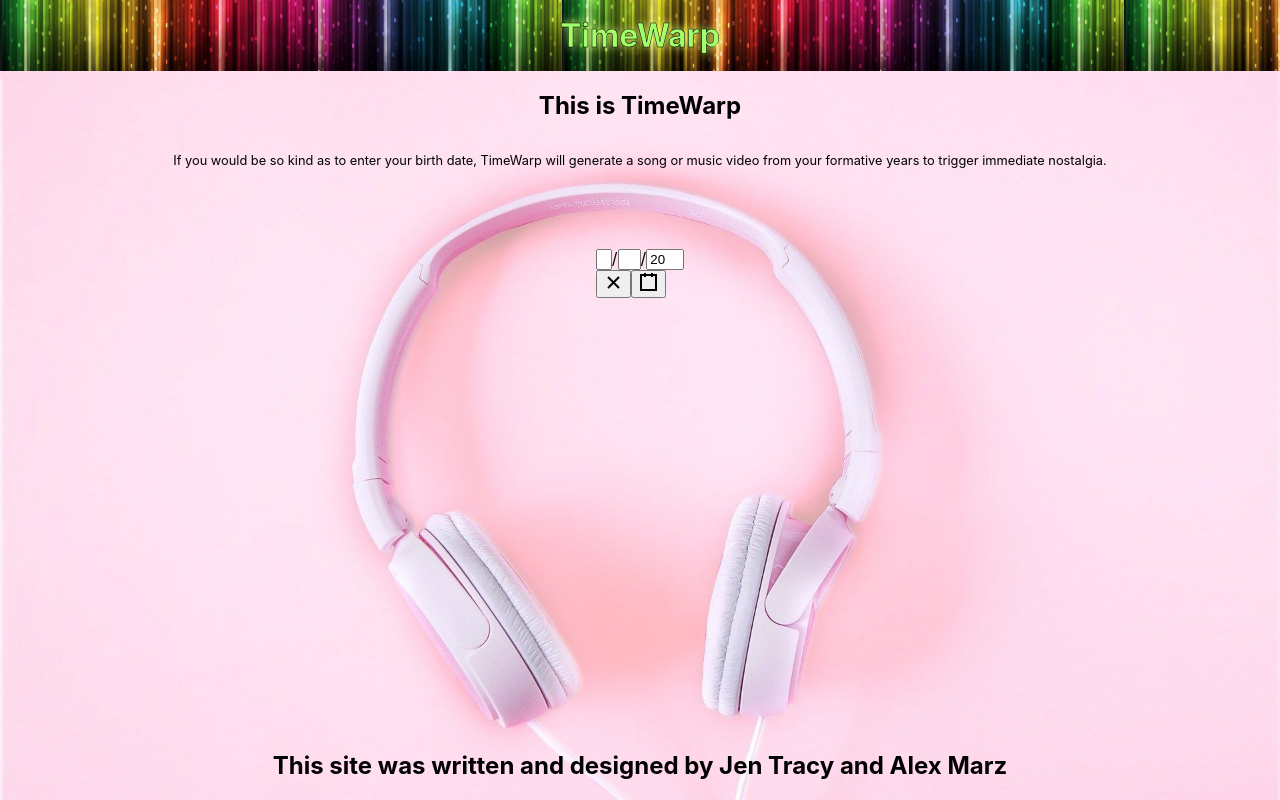
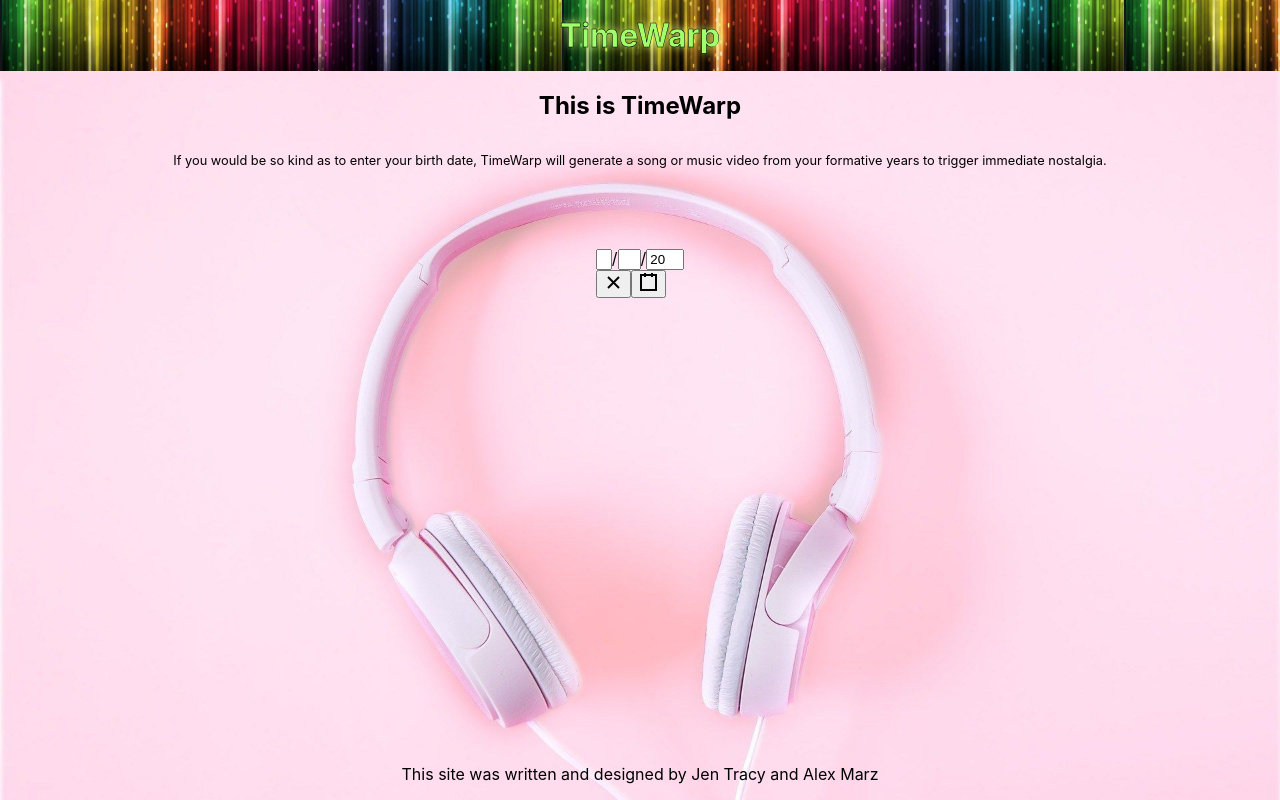
Before and after one commit to mahzmahzmahz/TimeWarp, a React (Create React App) app: page / in a window 1280 px wide. Built offline with nearby package versions, Linux system fonts and the light colour scheme.

Commit message:
Updated style

```diff
--- a/src/App.js
+++ b/src/App.js
@@ -900,8 +900,9 @@ function App() {
       {video ? <Video embed={embed}/> : null}
 
     <ContainerTwo>
-          <Welcome> This site was written and designed by Jen Tracy and Alex Marz </Welcome>
+          <Author> This site was written and designed by Jen Tracy and Alex Marz </Author>
     </ContainerTwo>
+
     </>
   );
 }
@@ -941,5 +942,9 @@ position: absolute;
 left:0;
 bottom:0;
 right:0;
+`
 
+const Author = styled.p`
+  text-align: center;
+  font-family: font-family: MS Courier New, monospace;
 `
```
